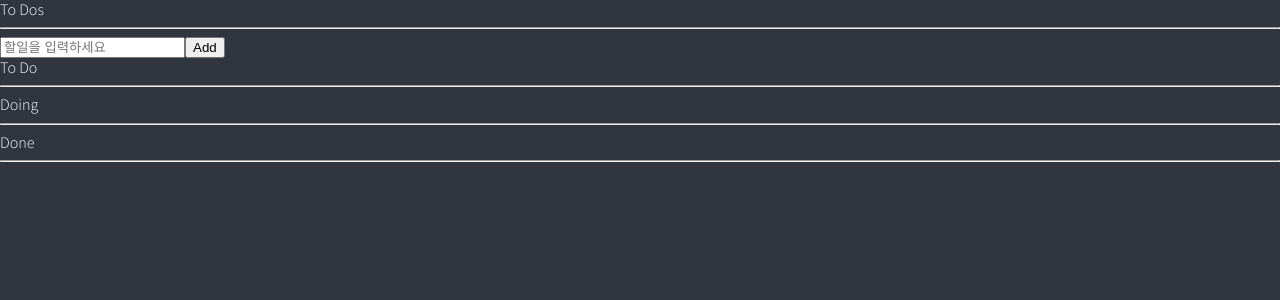
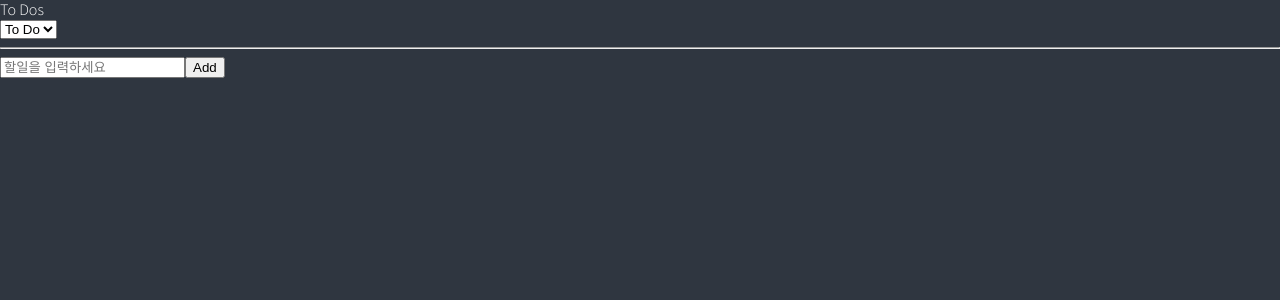
Before and after one commit to Hyun-h/masterclass-todo, a React (Create React App) app: page / in a window 1280 px wide. Shown: the top 300 px of the page. Built offline with nearby package versions, Linux system fonts and the light colour scheme.

Commit message:
recoil : selector의 다양한 활용법

```diff
--- a/src/components/ToDoList.tsx
+++ b/src/components/ToDoList.tsx
@@ -1,40 +1,30 @@
-import { useRecoilValue } from 'recoil';
-import { toDoSelector } from './atoms';
+import { useRecoilValue, useRecoilState } from 'recoil';
+import { categoryState, toDoSelector } from './atoms';
 import CreateToDo from './CreateToDo';
 import ToDo from './ToDo';
 
 function ToDoList() {
-    //이제는 원하는 것을 골라서 가져온 것만 렌더링
-    //toDoSelector에서 return하는 게 배열이므로 여기도 배열로 맞춰줘야 함
-    const [toDo, doing, done] = useRecoilValue(toDoSelector);
+    //더이상 toDoSelector가 배열을 반환하지 않으므로 배열에서 toDos로 교체
+    const toDos = useRecoilValue(toDoSelector);
+    const [category, setCategory] = useRecoilState(categoryState);
+    const onInput = (event: React.FormEvent<HTMLSelectElement>) => {
+        setCategory(event.currentTarget.value);
+    };
+    console.log(category);
 
     return (
         <div>
             <h1>To Dos</h1>
+            <select value={category} onInput={onInput}>
+                <option value='TO_DO'>To Do</option>
+                <option value='DOING'>Doing</option>
+                <option value='DONE'>Done</option>
+            </select>
             <hr />
             <CreateToDo />
-            <h2>To Do</h2>
-            <ul>
-                {toDo.map((toDo) => (
-                    // === <ToDo text={toDo.text} category={toDo.category} id={toDo.id} />
-                    <ToDo key={toDo.id} {...toDo} />
-                ))}
-            </ul>
-            <hr />
-            <h2>Doing</h2>
-            <ul>
-                {doing.map((toDo) => (
-                    <ToDo key={toDo.id} {...toDo} />
-                ))}
-            </ul>
-            <hr />
-            <h2>Done</h2>
-            <ul>
-                {done.map((toDo) => (
-                    <ToDo key={toDo.id} {...toDo} />
-                ))}
-            </ul>
-            <hr />
+            {toDos?.map((toDo) => (
+                <ToDo key={toDo.id} {...toDo} />
+            ))}
         </div>
     );
 }
--- a/src/components/atoms.tsx
+++ b/src/components/atoms.tsx
@@ -5,6 +5,12 @@
     id: number;
     category: 'TO_DO' | 'DOING' | 'DONE';
 }
+
+//category 상태관리
+export const categoryState = atom({
+    key: 'category',
+    default: 'TO_DO',
+});
 
 export const toDoState = atom<IToDo[]>({
     key: 'toDo',
@@ -16,7 +22,9 @@
     key: 'toDoSelector',
     //get function이 있어야 atom을 받아(get)올 수 있음
     get: ({ get }) => {
+        //get안의 state를 가져와서 쓸겁니다
         const toDos = get(toDoState);
-        return [toDos.filter((toDo) => toDo.category === 'TO_DO'), toDos.filter((toDo) => toDo.category === 'DOING'), toDos.filter((toDo) => toDo.category === 'DONE')];
+        const category = get(categoryState);
+        return toDos.filter((toDo) => toDo.category === category);
     },
 });
```
